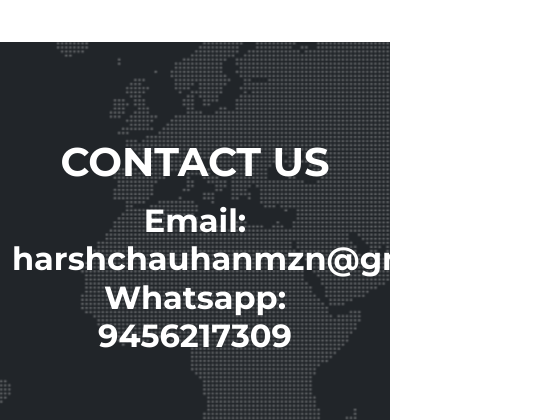
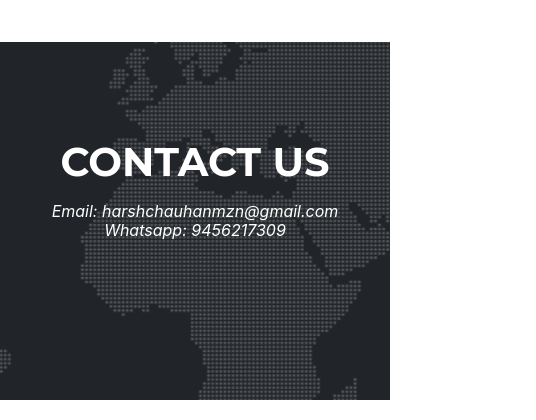
Before and after one commit to harsh2004/harsh.github.io, a plain HTML site: page index.html in a window 390 px wide. Shown: the part 5515-5935 px from the top of the page, 536 px wide, since content can reach past the window. Drawn offline with nearby package versions, Linux system fonts and the light colour scheme; a web font is replaced by a local one.

Commit message:
fixed mobile responsive

```diff
--- a/index.html
+++ b/index.html
@@ -504,14 +504,14 @@
             <div class="container">
                 <div class="text-center">
                     <h2 class="section-heading text-uppercase">Contact Us</h2>
-                    <h2
+                    <h3
                         class="section-subheading text-muted"
                         style="color: #fff !important;"
                     >
                         Email: harshchauhanmzn@gmail.com
                         <br />
                         Whatsapp: 9456217309
-                    </h2>
+                    </h3>
                 </div>
             </div>
         </section>
```
